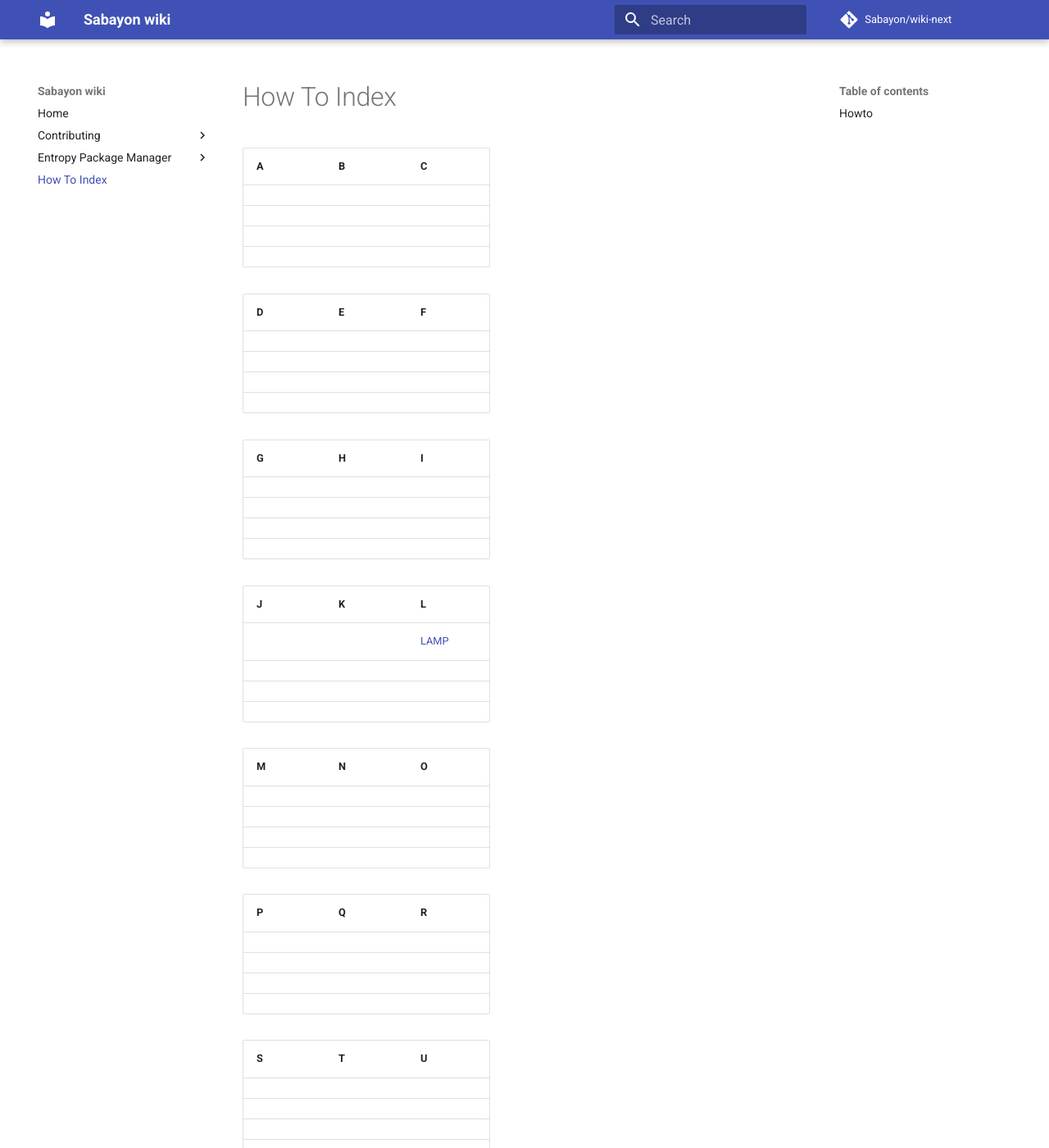
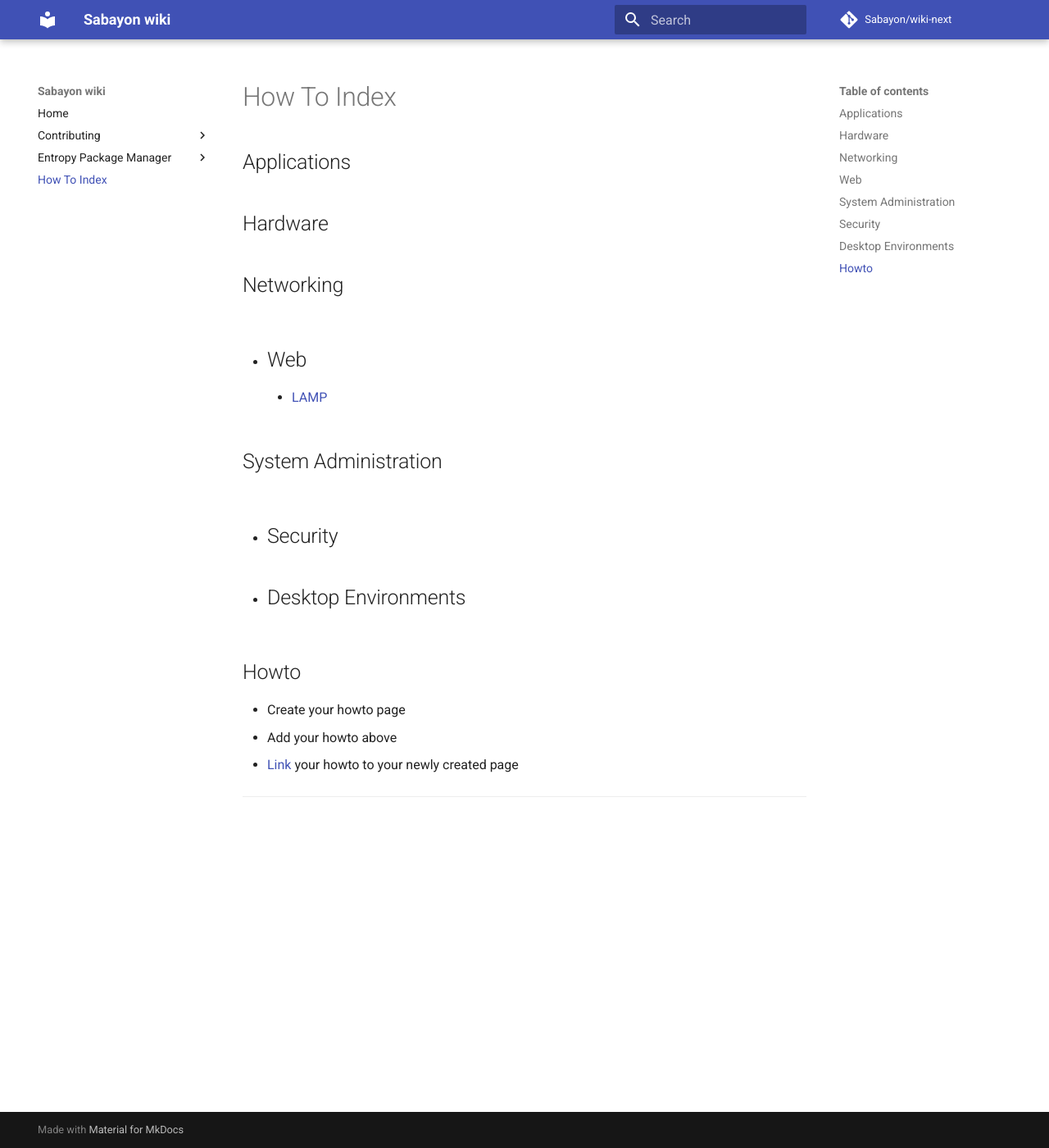
Before and after one commit to Sabayon/wiki-next, an MkDocs documentation site: the page built from docs/articles/howto.md, in a window 1280 px wide and 1400 px high. Shown: the whole window at 82% size. Built offline with MkDocs 1.6.1 and Material for MkDocs 9.7.7, drawn with Linux system fonts in a browser that asks for light colours; comment, search, counter and statistics services are not loaded; old or Windows-style settings are respelled for this version of MkDocs.

Commit message:
testing index page for howtos

```diff
--- a/docs/articles/howto.md
+++ b/docs/articles/howto.md
@@ -1,67 +1,15 @@
+## Applications
 
+## Hardware
 
-A | B | C
------------- | ------------- | -------------
-  |   |
-  |   |
-  |   |
-  |   |
+## Networking
 
-D | E | F
------------- | ------------- | -------------
-  |   |
-  |   |
-  |   |
-  |   |
+* ## Web
+     * [LAMP](lamp.md)
+## System Administration
 
-G | H | I
------------- | ------------- | -------------
-  |   |
-  |   |
-  |   |
-  |   |
-
-J | K | L
------------- | ------------- | -------------
-  |   | [LAMP](lamp.md)
-  |   |
-  |   |
-  |   |
-
-M | N | O
------------- | ------------- | -------------
-  |   |
-  |   |
-  |   |
-  |   |
-
-P | Q | R
------------- | ------------- | -------------
-  |   |
-  |   |
-  |   |
-  |   |
-
-S | T | U
------------- | ------------- | -------------
-  |   |
-  |   |
-  |   |
-  |   |
-
-V | X | Y
------------- | ------------- | -------------
-  |   |
-  |   |
-  |   |
-  |   |
-
-Z |
------------- |
-  |   |
-  |   |
-  |   |
-  |   |
+* ## Security
+* ## Desktop Environments
 
 
 ## Howto
```
